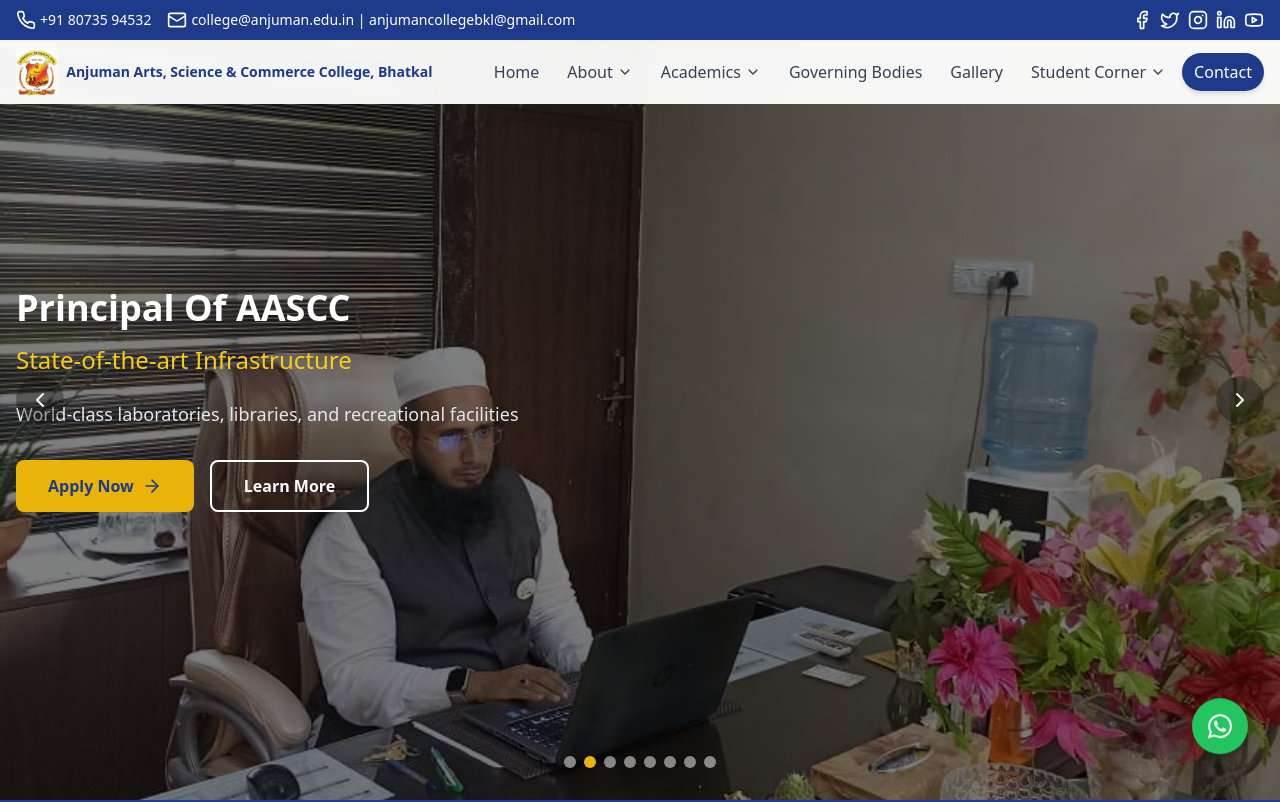
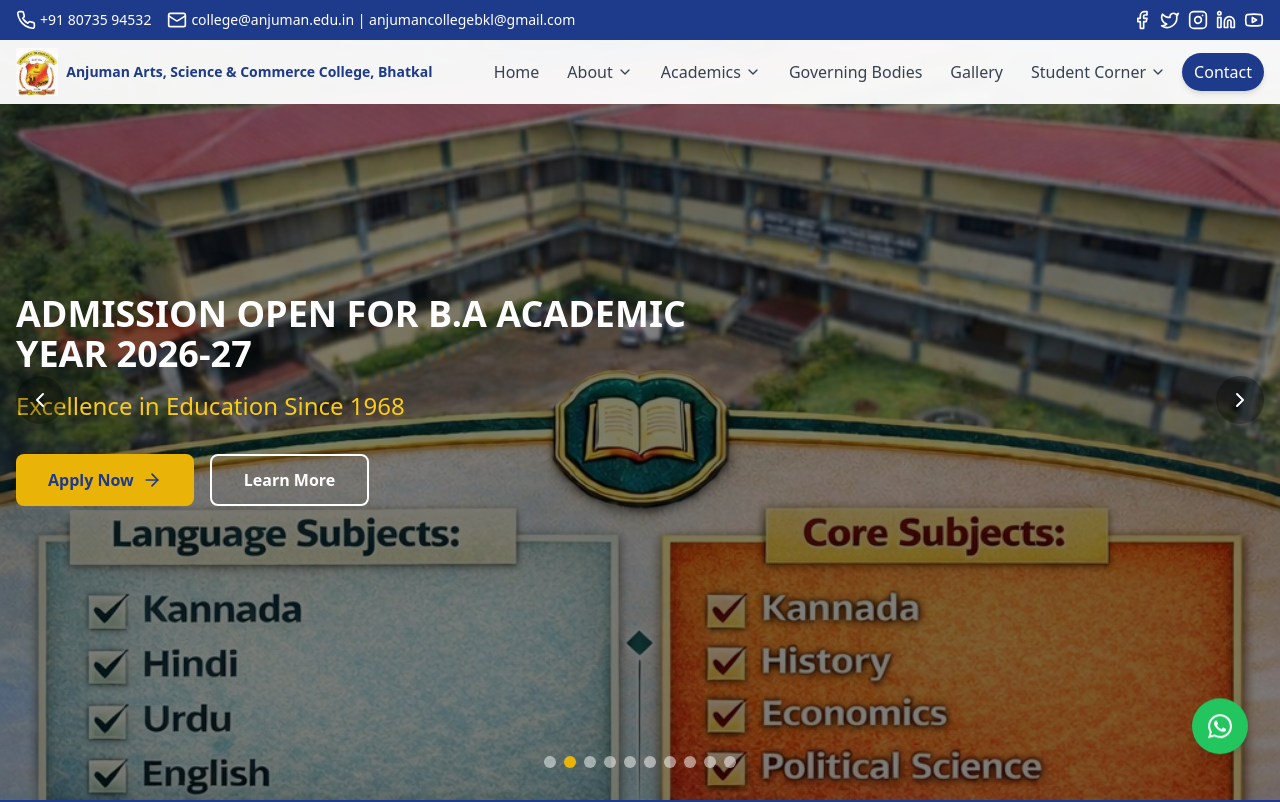
Before and after one commit to aascc-hub/aascc-web, a React (Vite) app: page / in a window 1280 px wide. Shown: the top 802 px of the page. Built offline with nearby package versions, Linux system fonts and the light colour scheme.

Commit message:
Admission Banner Aded

```diff
--- a/src/pages/HomePage.tsx
+++ b/src/pages/HomePage.tsx
@@ -22,6 +22,18 @@ const HomePage = () => {
       title: 'Anjuman Arts, Science & Commerce College, Bhatkal',
       subtitle: 'Excellence in Education Since 1968',
       description: 'Empowering students through quality education and holistic development'
+    },
+    {
+      image: '/images/BA.jpg',
+      title: 'ADMISSION OPEN FOR B.A ACADEMIC YEAR 2026-27',
+      subtitle: 'Excellence in Education Since 1968',
+      description: ''
+    },
+    {
+      image: '/images/Bsc.jpg',
+      title: 'ADMISSION OPEN FOR B.sc ACADEMIC YEAR 2026-27',
+      subtitle: 'Excellence in Education Since 1968',
+      description: ''
     },
 
      {
```
Also changed, not shown: public/images/BA.jpg (added), public/images/Bsc.jpg (added).
